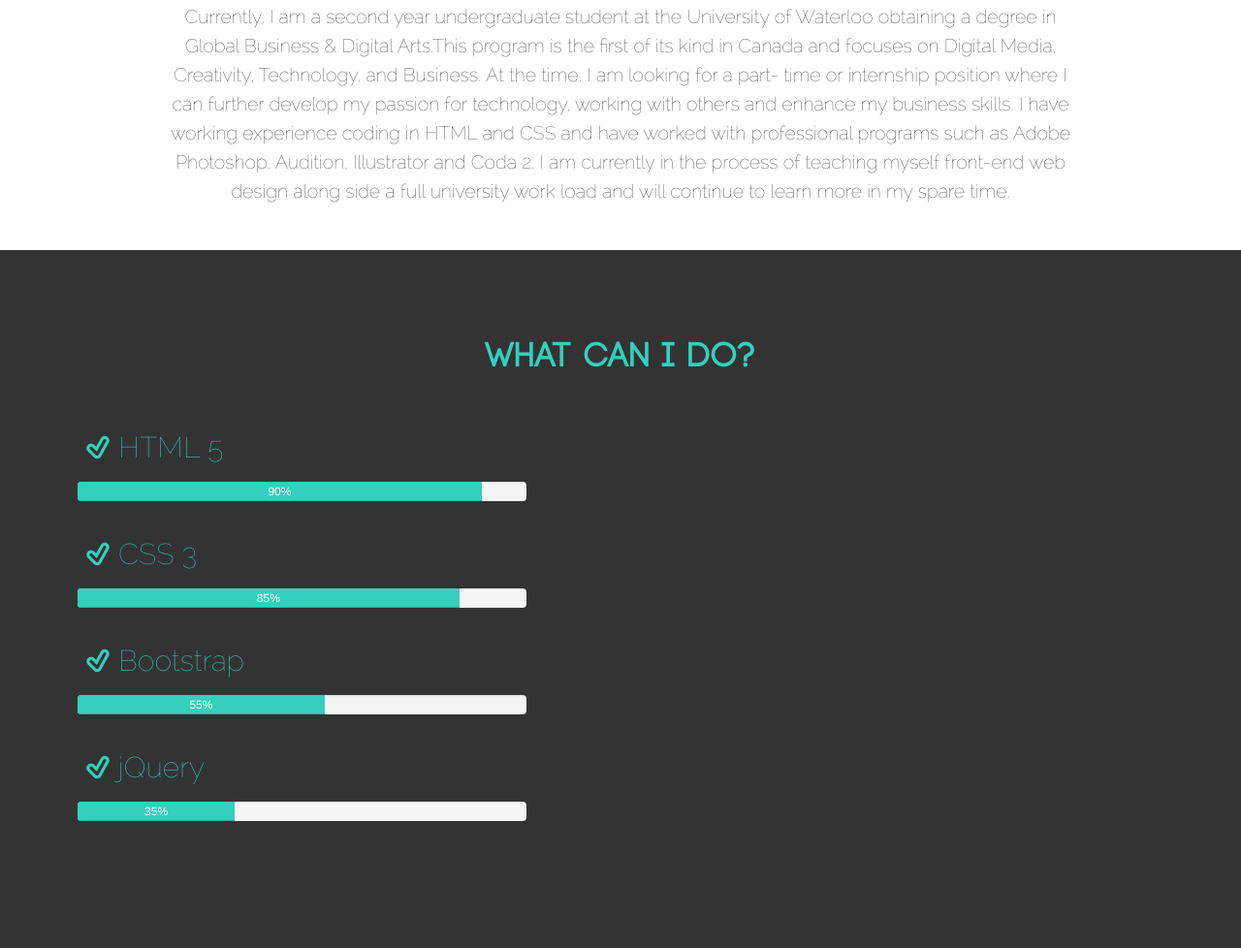
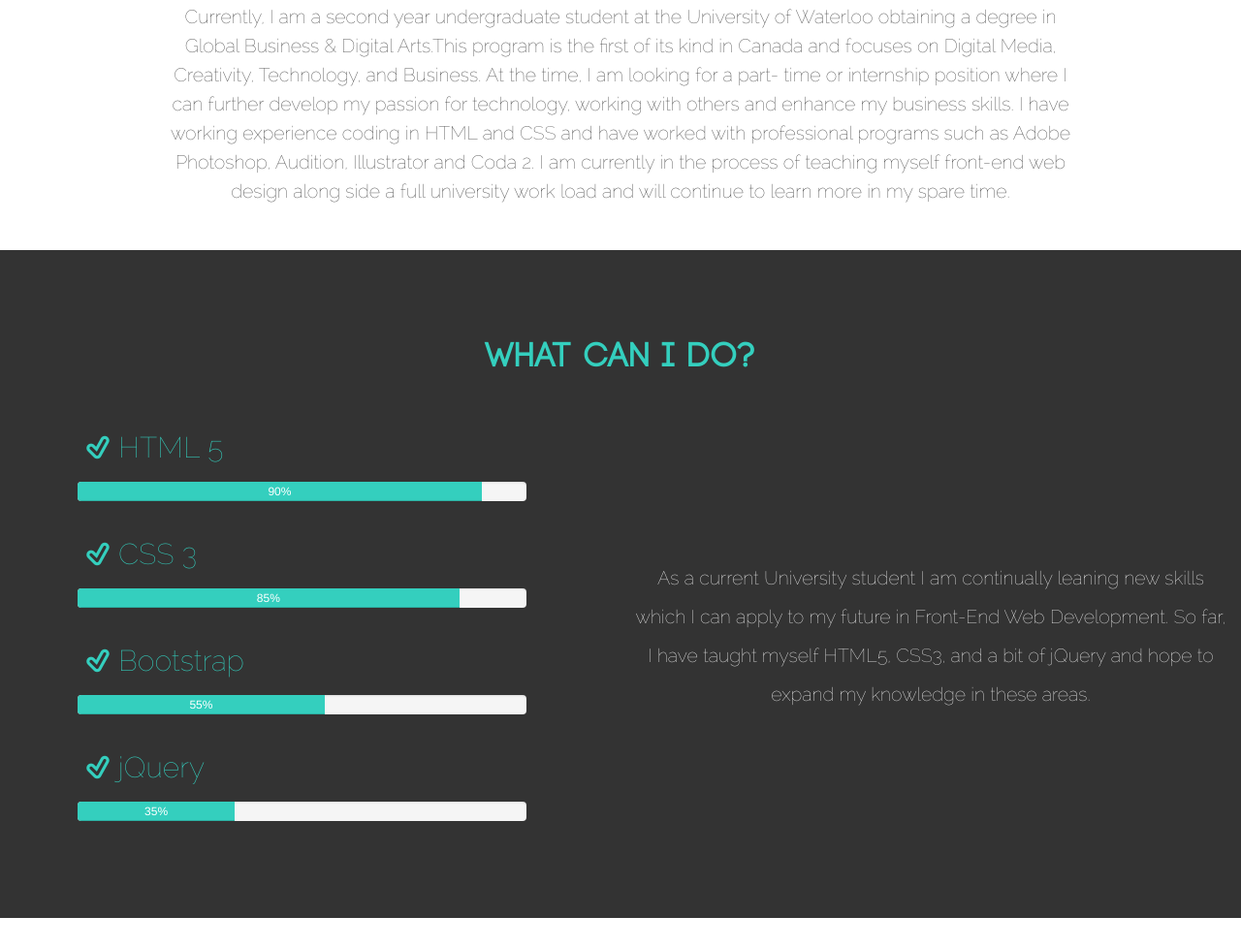
Before and after one commit to dderenio/Drake-Minimal, a plain HTML site: page index.html in a window 1280 px wide. Shown: the part 1215-2193 px from the top of the page at 97% size. After the commit the page ends 2162 px from the top, so only its background shows below. Drawn offline with nearby package versions, Linux system fonts and the light colour scheme; files whose address does not match are found by name.

Commit message:
Updated Skills Page

```diff
--- a/css/style.css
+++ b/css/style.css
@@ -83,9 +83,11 @@ p{
 
 .skills{
 	width: 100%;
-	height: 720px;
+	height: 100%;
 	background: #333333;
 	padding-top: 70px;
+	padding-bottom: 80px;
+
 }
 
 .pagebanner2{
@@ -116,6 +118,16 @@ p{
 	background-color: #34CFBE;
 }
 
+.skills-content{
+	font-size: 30px;
+	font-family: 'Raleway-Thin';
+	color: white;
+	margin-top: 180px;
+	line-height: 40px;
+	text-align: center;
+}
+
+
 
 /* Jumbotron
 =====================*/
--- a/index.html
+++ b/index.html
@@ -113,11 +113,16 @@
 				</div>
 		  	</ul>
 		  </div>
+
+		 <div class="col-md-6 col-sm-12 col-xs-12 skills-content">
+			<p>As a current University student I am continually leaning new skills which I can apply to my future in Front-End Web Development. So far, I have 					taught myself HTML5, CSS3, and a bit of jQuery and hope to expand my knowledge in these areas.</p>
 		</div>
 
+	</div>
+	</div>
 
-		</div>
-	</div>
+
+
 
 
 
```
